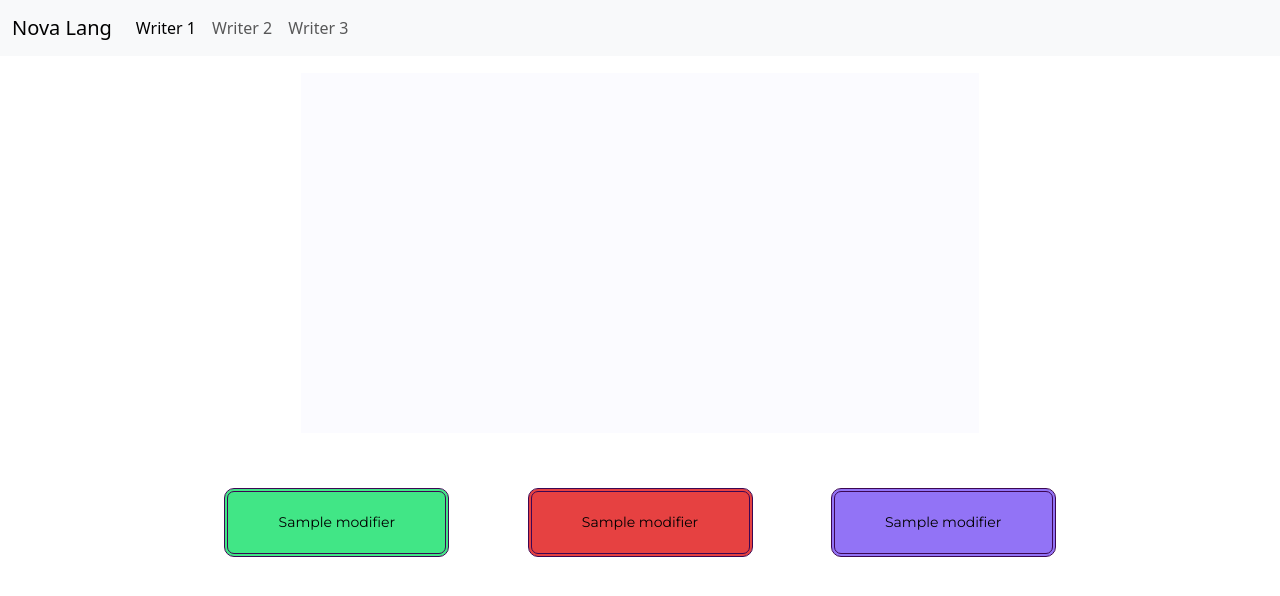
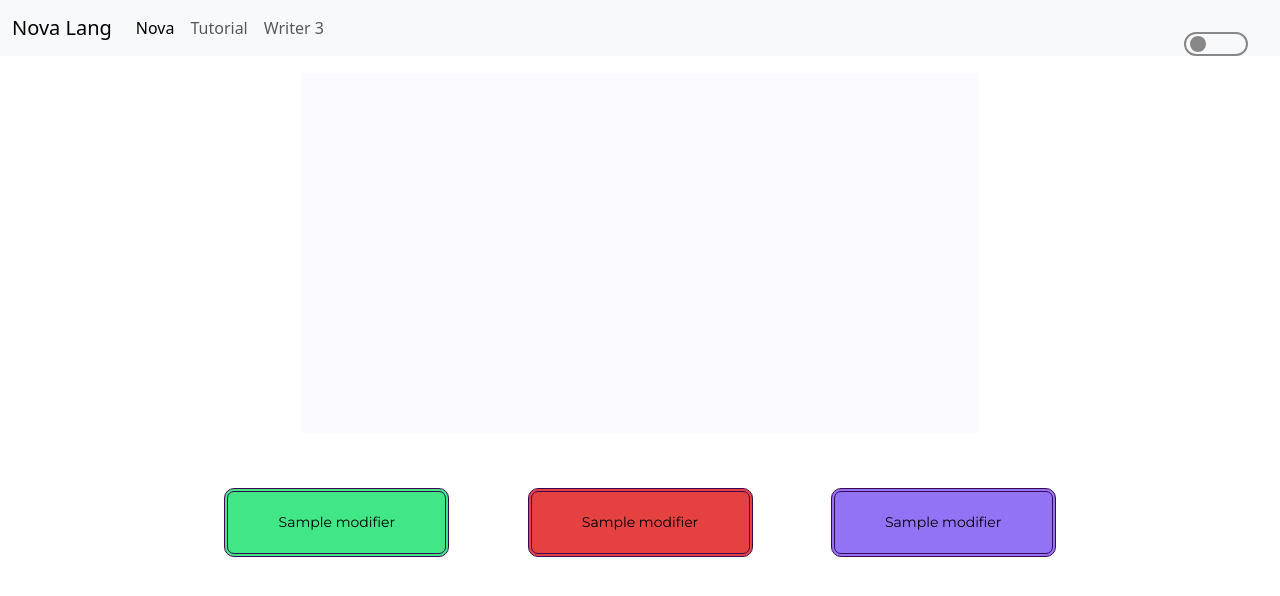
Before and after one commit to Leahie/NovaLang, a Flask app: template templates/home.html in a window 1280 px wide. Shown: the top 596 px of the page. Run offline with Flask 3, Linux system fonts and the light colour scheme; the template is opened without the code that fills it: most values are stand-ins (such as "Sample title", 1, 10 or a date in 2020); some libraries are stand-ins or nearby versions.

Commit message:
AUSTEN light and dark mode, DANIELLE tutorial, SHABEER database LEAH home page, database
Co-authored-by: danielledy <danielledy@users.noreply.github.com>
Co-authored-by: ShabMan01 <ShabMan01@users.noreply.github.com>
Co-authored-by: TheoneandonlyAustenJi <TheoneandonlyAustenJi@users.noreply.github.com>

```diff
--- a/app.py
+++ b/app.py
@@ -20,11 +20,11 @@ def process(txt):
         line = ""
     return lines
 
-text = 'Pride_and_Prejudice_by_Jane_Austen.txt'
+text = './ml/Pride_and_Prejudice_by_Jane_Austen.txt'
 lines = process(text)
 
-@app.route('/')
-def home():
+@app.route('/nova')
+def nova():
 
   # !NOTE: @LEAH -- In the future all of this will be generated from the LLM
   # {{{
@@ -32,7 +32,7 @@ def home():
   num =  randint(6, 1000) #randomly selects an index corresponding to a sentence from the text
   word = lines[num] # Word is actually a sentence, because lines is actually a lot of setences
   x = word.split(' ') #makes the sentence into an array, with each element being split by a space
-  print("x:", x)
+  # print("x:", x)
 
   # !CHECK: @LEAH --> not exactly sure if numBlanks is actually the number of blanks; double check porfa
   numBlanks = 6 #how many blanks there will be
@@ -40,14 +40,14 @@ def home():
     numBlanks = len(x)-1
   elif len(x) == 6: #if the sentence chosen is shorter than 6 words, the number of blanks will be 3
     numBlanks = 3
-  print("numBlanks:", numBlanks)
+  # print("numBlanks:", numBlanks)
 
   inputNumbers = [i for i in range(numBlanks, len(x))] #a list of the indicies from the numBlanks to length of the split sentence
-  print("input:", inputNumbers)
+  # print("input:", inputNumbers)
 
   mod = choices(inputNumbers, k=(len(x)//10)+1) # !DO: @LEAH --> what does this line do?????? comment porfa
   mod.sort() #sorts the list of indicies smallest to largest
-  print("mod:", mod)
+  # print("mod:", mod)
 
 
   dic = {
@@ -59,6 +59,14 @@ def home():
 
   return render_template('home.html', data=dic)
 
+@app.route('/')
+def home():
+  return render_template('landing.html')
+
+@app.route('/tutorial')
+def tutorial():
+  return render_template('tutorial.html')
+
 app.debug = True
 if __name__ == '__main__':
   app.run(host='0.0.0.0', port=80)
--- /dev/null
+++ b/dbConnector.py
@@ -0,0 +1,6 @@
+import sqlite3
+
+connection = sqlite3.connect('database.db')
+
+with open('dbTables.sql') as f:
+    connection.executescript(f.read())
--- a/static/css/style.css
+++ b/static/css/style.css
@@ -4,7 +4,8 @@
 /* austen teach */
 
 h1{
-  color:blue
+  color:blue;
+  font-family: 'Montserrat', sans-serif;
 }
 
 * {
@@ -28,7 +29,6 @@ body {
   font-family: 'Montserrat', sans-serif;
   font-weight: 300;
 }
-
 .header{
   font-family: 'Montserrat', sans-serif;
 }
--- a/templates/home.html
+++ b/templates/home.html
@@ -9,10 +9,115 @@
     <link href="https://cdn.jsdelivr.net/npm/bootstrap@5.3.2/dist/css/bootstrap.min.css" rel="stylesheet" integrity="sha384-T3c6CoIi6uLrA9TneNEoa7RxnatzjcDSCmG1MXxSR1GAsXEV/Dwwykc2MPK8M2HN" crossorigin="anonymous">
     <script src="https://cdn.jsdelivr.net/npm/bootstrap@5.3.2/dist/js/bootstrap.bundle.min.js" integrity="sha384-C6RzsynM9kWDrMNeT87bh95OGNyZPhcTNXj1NW7RuBCsyN/o0jlpcV8Qyq46cDfL" crossorigin="anonymous"></script>
     <script src="https://ajax.googleapis.com/ajax/libs/jquery/2.1.1/jquery.min.js"></script>
+    <script>
+      function darkmode_init()
+      {
+          let darkmodeSwitch = document.querySelector('header .darkmode');
+
+          let darkmodeCookie = {
+              set:function(key,value,time,path,secure=false)
+              {
+                  let expires = new Date();
+                  expires.setTime(expires.getTime() + time);
+                  var path   = (typeof path !== 'undefined') ? pathValue = 'path=' + path + ';' : '';
+                  var secure = (secure) ? ';secure' : '';
+
+                  document.cookie = key + '=' + value + ';' + path + 'expires=' + expires.toUTCString() + secure;
+              },
+              get:function()
+              {
+                  let keyValue = document.cookie.match('(^|;) ?darkmode=([^;]*)(;|$)');
+                  return keyValue ? keyValue[2] : null;
+              },
+              remove:function()
+              {
+                  document.cookie = 'darkmode=; Max-Age=0; path=/';
+              }
+          };
+
+
+          if(darkmodeCookie.get() == 'true')
+          {
+              darkmodeSwitch.classList.add('active');
+              document.body.classList.add('darkmode');
+          }
+
+
+          darkmodeSwitch.addEventListener('click', (event) => {
+              event.preventDefault();
+              event.target.classList.toggle('active');
+              document.body.classList.toggle('darkmode');
+
+              if(document.body.classList.contains('darkmode'))
+              {
+                  darkmodeCookie.set('darkmode','true',2628000000,'/',false);
+              }
+              else
+              {
+                  darkmodeCookie.remove();
+              }
+          });
+      }
+  </script>
+  <script>
+      document.addEventListener('DOMContentLoaded',function()
+      {
+          darkmode_init();
+      });
+  </script>
+  <style>
+      *{
+          box-sizing:border-box;
+      }
+      a{
+          color:hsl(150,50%,50%);
+      }
+      body{
+          background-color:#fff;
+          color:#000;
+      }
+      body.darkmode{
+          background-color:#000;
+          color:#fff;
+      }
+      header .darkmode{
+          position:absolute;
+          right:2rem;
+          top:2rem;
+          width:4rem;
+          height:1.5rem;
+          border-radius:500px;
+          border:2px solid #888;
+          background-color:transparent;
+          cursor:pointer;
+          appearance:none;
+      }
+      header .darkmode::before{
+          content:'';
+          position:absolute;
+          left:4px;
+          top:50%;
+          width:1rem;
+          height:1rem;
+          background-color:#888;
+          border-radius:50%;
+          transform:translateY(-50%);
+      }
+      #heading.darkmode{
+
+      }
+      header .darkmode.active::before{
+          left:auto;
+          right:4px;
+      }
+      main{
+          padding:6rem;
+      }
+  </style>
 </head>
 <body>
     <!-- NAV BAR -->
-    <nav class="navbar navbar-expand-lg bg-body-tertiary" id = "heading">
+    <nav class="navbar navbar-expand-lg bg-body-tertiary darkmode" id = "heading">
         <div class="container-fluid heading">
           <a class="navbar-brand" href="/">Nova Lang</a>
           <button class="navbar-toggler" type="button" data-bs-toggle="collapse" data-bs-target="#navbarNavAltMarkup" aria-controls="navbarNavAltMarkup" aria-expanded="false" aria-label="Toggle navigation">
@@ -20,9 +125,12 @@
           </button>
           <div class="collapse navbar-collapse" id="navbarNavAltMarkup">
             <div class="navbar-nav">
-              <a class="nav-link active" id = "heading" aria-current="page" href="/">Writer 1</a>
-              <a class="nav-link " id = "heading" href="/">Writer 2</a>
+              <a class="nav-link active" id = "heading" aria-current="page" href="/nova">Nova</a>
+              <a class="nav-link " id = "heading" href="/tutorial">Tutorial</a>
               <a class="nav-link " id = "heading" href="/">Writer 3 </a>
+              <header>
+                <button class="darkmode" title="darkmode switch" aria-hidden="true"></button>
+              </header>
             </div>
           </div>
         </div>
@@ -32,7 +140,7 @@
     <div id="tryingtocenterthiszoomthinghelpp">
       <table>
         <tr>
-          <td><div id = "text">
+          <td><div id = "text" class="darkmode">
             <!-- The displays of these are invisible, they are here for the javascript -->
             <p id = "textBody">{{data.text}}</p>
             <p id = "modifyList">{{data['modify-list']}}</p>
```
Also changed, not shown: dataset.py (deleted, +0 -110 lines), dbTables.sql (added, +44 -0 lines), ml/dataset.py (added, +110 -0 lines), ml/model.py (added, +15 -0 lines), model.py (deleted, +0 -15 lines), templates/landing.html (added, +34 -0 lines), templates/tutorial.html (added, +38 -0 lines), database.db (added), ml/Pride_and_Prejudice_by_Jane_Austen.txt (renamed from Pride_and_Prejudice_by_Jane_Austen.txt), ml/bookcorpus.py (renamed from bookcorpus.py), ml/process.py (added).
